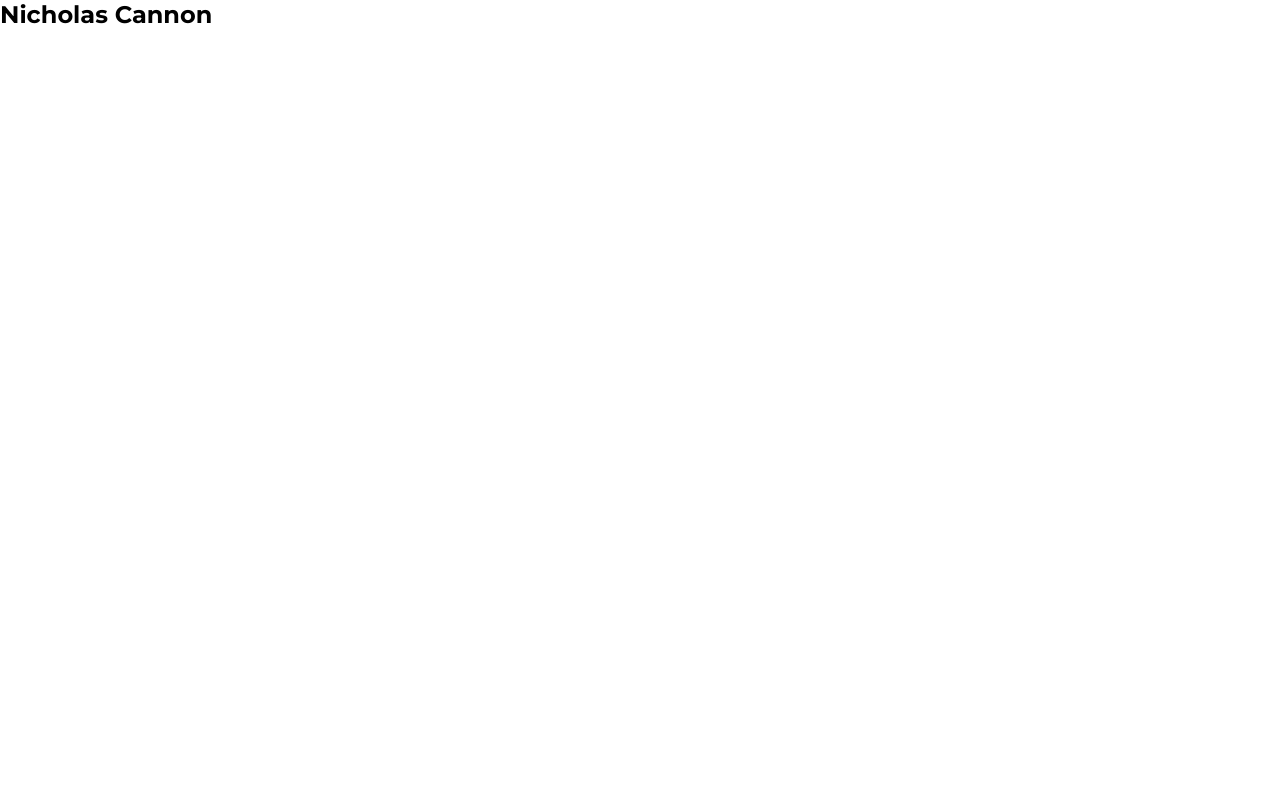
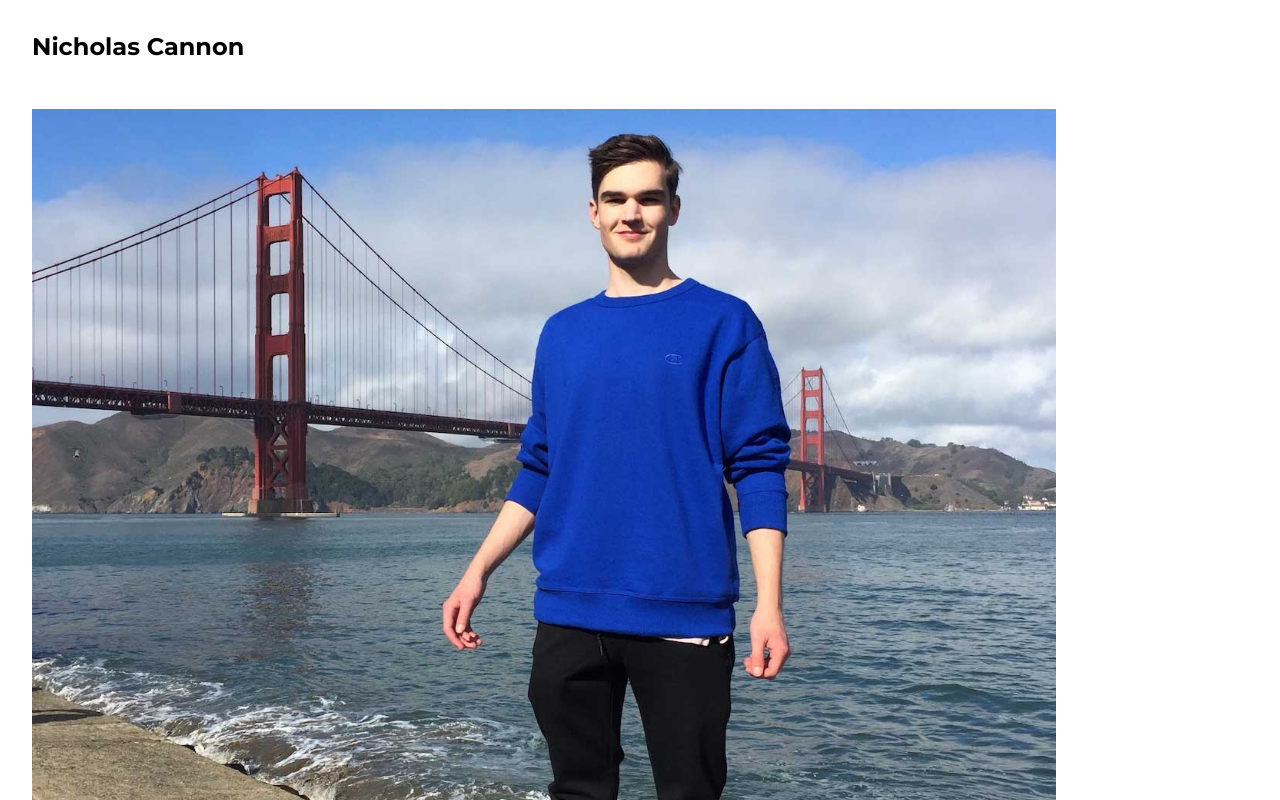
Before and after one commit to nicholascannon1/portfolio-v4, a Next.js app: page / in a window 1280 px wide. Shown: the top 800 px of the page. Built offline with nearby package versions, Linux system fonts and the light colour scheme.

Commit message:
screen size context

```diff
--- a/components/Section.tsx
+++ b/components/Section.tsx
@@ -5,7 +5,13 @@ import useIsVisible from "../hooks/useIsVisible";
 const VISIBILITY_OFFSET = "-50%";
 const SITE_TITLE = "niccannon.com";
 
-const Section: React.FC<{ title?: string; children: React.ReactNode }> = ({ title = "", children }) => {
+interface PropTypes {
+  className?: string;
+  title?: string;
+  children: React.ReactNode;
+}
+
+const Section: React.FC<PropTypes> = ({ title = "", children, className }) => {
   const ref = useRef<HTMLElement>(null);
   const visible = useIsVisible(ref, VISIBILITY_OFFSET);
   const websiteTitle = title ? `${SITE_TITLE} - ${title.toLowerCase()}` : SITE_TITLE;
@@ -13,7 +19,9 @@ const Section: React.FC<{ title?: string; children: React.ReactNode }> = ({ titl
   return (
     <>
       <Head>{visible && <title>{websiteTitle}</title>}</Head>
-      <section ref={ref}>{children}</section>
+      <section className={className} ref={ref}>
+        {children}
+      </section>
     </>
   );
 };
--- /dev/null
+++ b/context/screenSize.ts
@@ -0,0 +1,14 @@
+import React from "react";
+
+export type SCREEN_SIZES = "small" | "medium" | "large";
+
+const SMALL_SCREEN_WIDTH = 576;
+const MEDIUM_SCREEN_WIDTH = 768;
+
+export const calcScreenSize = (size: number): SCREEN_SIZES => {
+  if (size < SMALL_SCREEN_WIDTH) return "small";
+  else if (size < MEDIUM_SCREEN_WIDTH) return "medium";
+  return "large";
+};
+
+export const ScreenSizeContext = React.createContext<SCREEN_SIZES>("small");
--- a/pages/index.tsx
+++ b/pages/index.tsx
@@ -1,14 +1,23 @@
+import { useEffect, useState } from "react";
 import type { NextPage } from "next";
 import Footer from "../components/Footer";
 import HomeSection from "../sections/Home";
 import AboutSection from "../sections/About";
 import SkillsSection from "../sections/Skills";
 import ProjectsSection from "../sections/Projects";
-import styles from "../styles/index.module.css";
+import { ScreenSizeContext, calcScreenSize, SCREEN_SIZES } from "../context/screenSize";
 
 const Home: NextPage = () => {
+  const [screenSize, setScreenSize] = useState<SCREEN_SIZES>("small");
+
+  useEffect(() => {
+    const updateScreenSize = (size: number) => setScreenSize(calcScreenSize(size));
+    window.addEventListener("resize", () => updateScreenSize(window.innerWidth));
+    () => window.removeEventListener("resize", () => updateScreenSize(window.innerHeight));
+  }, []);
+
   return (
-    <>
+    <ScreenSizeContext.Provider value={screenSize}>
       <main>
         <HomeSection />
         <AboutSection />
@@ -17,7 +26,7 @@ const Home: NextPage = () => {
       </main>
 
       <Footer />
-    </>
+    </ScreenSizeContext.Provider>
   );
 };
 
--- a/sections/Home.tsx
+++ b/sections/Home.tsx
@@ -1,9 +1,16 @@
+/* eslint-disable @next/next/no-img-element */
+import { useContext } from "react";
 import Section from "../components/Section";
+import { ScreenSizeContext } from "../context/screenSize";
+import styles from "../styles/home.module.css";
 
 const HomeSection: React.FC = () => {
+  const screenSize = useContext(ScreenSizeContext);
+
   return (
     <Section>
       <h1>Nicholas Cannon</h1>
+      <img className={styles.profilePic} src="/profilePic.jpg" alt="profile picture" />
     </Section>
   );
 };
--- a/styles/globals.css
+++ b/styles/globals.css
@@ -26,6 +26,9 @@ button {
 
 section {
   min-height: 100vh;
+  display: flex;
+  flex-direction: column;
+  padding: 2rem;
 }
 
 footer {
--- /dev/null
+++ b/styles/home.module.css
@@ -0,0 +1,9 @@
+.container {
+  justify-content: center;
+  align-items: center;
+}
+
+.profilePic {
+  width: 80vw;
+  margin-top: 3rem;
+}
```
Also changed, not shown: public/profilePic.jpg (added), styles/index.module.css (deleted).
